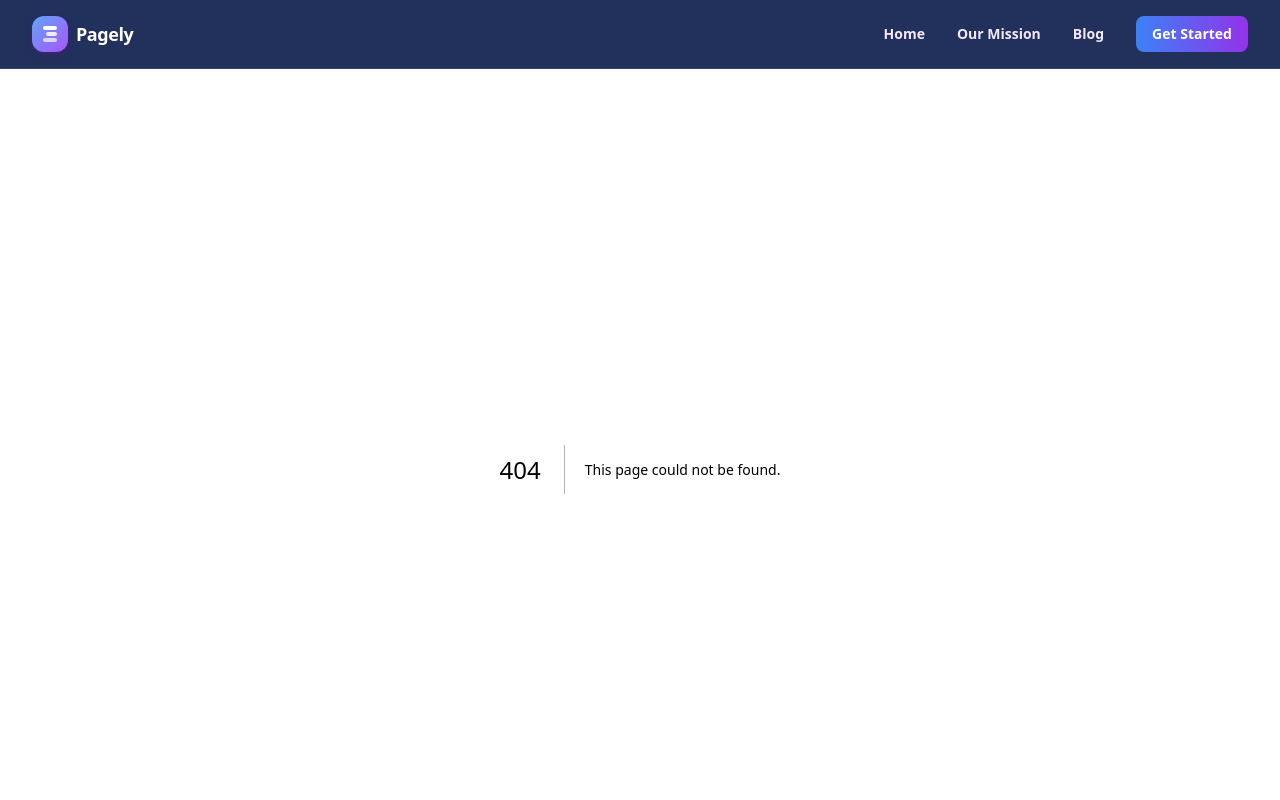
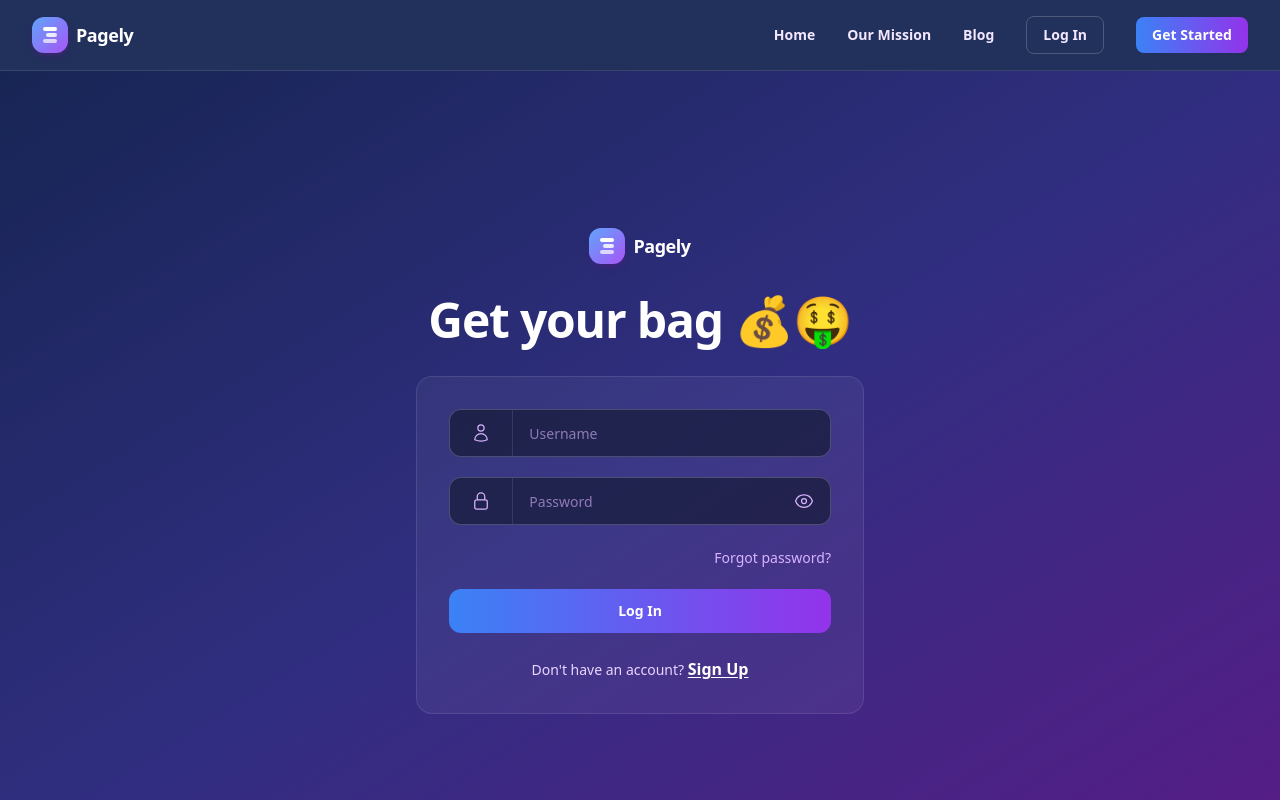
Before and after one commit to imevanc/pagely, a Next.js app: page /login in a window 1280 px wide. Before the commit this address had no page. Shown: the top 800 px of the page. Built offline with nearby package versions, Linux system fonts and the light colour scheme.

Commit message:
feat: add login page

```diff
--- /dev/null
+++ b/src/app/login/page.tsx
@@ -0,0 +1,147 @@
+"use client";
+
+import { useState } from "react";
+import { useRouter } from "next/navigation";
+import type { NextPage } from "next/types";
+import { useForm } from "react-hook-form";
+import { EyeIcon, EyeSlashIcon, LockClosedIcon, UserIcon } from "@heroicons/react/24/outline";
+import { PagelyLogo } from "@/components/PagelyLogo";
+
+type LoginFormValues = {
+  username: string;
+  password: string;
+};
+
+const LoginPage: NextPage = () => {
+  const router = useRouter();
+  const [showPassword, setShowPassword] = useState(false);
+
+  const {
+    register,
+    handleSubmit,
+    formState: { errors },
+  } = useForm<LoginFormValues>({ mode: "onSubmit" });
+
+  const onSubmit = (data: LoginFormValues) => {
+    console.log("Login submitted", data);
+    router.push("/");
+  };
+
+  return (
+    <div className="min-h-screen bg-gradient-to-br from-blue-950 via-indigo-900 to-purple-900 text-white flex flex-col items-center justify-center px-6 py-16">
+      {/* Logo */}
+      <a href="/" aria-label="Pagely home" className="mb-8">
+        <PagelyLogo />
+      </a>
+
+      {/* Heading */}
+      <div className="mb-8 text-center">
+        <h1 className="text-4xl font-extrabold tracking-tight sm:text-5xl">
+          Get your bag 💰🤑
+        </h1>
+      </div>
+
+      {/* Card */}
+      <div className="w-full max-w-md rounded-2xl border border-white/10 bg-white/5 p-8">
+        <form onSubmit={handleSubmit(onSubmit)} className="space-y-5" noValidate>
+          {/* Username */}
+          <div>
+            <div
+              className={`flex h-12 overflow-hidden rounded-xl border bg-slate-900/60 transition focus-within:border-purple-400 ${
+                errors.username ? "border-red-500" : "border-white/20"
+              }`}
+            >
+              {/* Icon slab — 1/6 width */}
+              <div className="flex w-1/6 shrink-0 items-center justify-center border-r border-white/10">
+                <UserIcon className="h-5 w-5 text-purple-300" />
+              </div>
+              <input
+                type="text"
+                placeholder="Username"
+                autoComplete="username"
+                {...register("username", {
+                  required: "Username is required",
+                  minLength: { value: 2, message: "Username must be at least 2 characters" },
+                })}
+                className="h-full flex-1 bg-transparent px-4 text-sm text-white placeholder:text-purple-300/60 focus:outline-none"
+              />
+            </div>
+            {errors.username && (
+              <p className="mt-1.5 text-xs text-red-400">{errors.username.message}</p>
+            )}
+          </div>
+
+          {/* Password */}
+          <div>
+            <div
+              className={`flex h-12 overflow-hidden rounded-xl border bg-slate-900/60 transition focus-within:border-purple-400 ${
+                errors.password ? "border-red-500" : "border-white/20"
+              }`}
+            >
+              {/* Icon slab — 1/6 width */}
+              <div className="flex w-1/6 shrink-0 items-center justify-center border-r border-white/10">
+                <LockClosedIcon className="h-5 w-5 text-purple-300" />
+              </div>
+              <input
+                type={showPassword ? "text" : "password"}
+                placeholder="Password"
+                autoComplete="current-password"
+                {...register("password", {
+                  required: "Password is required",
+                  minLength: { value: 8, message: "Password must be at least 8 characters" },
+                })}
+                className="h-full flex-1 bg-transparent px-4 text-sm text-white placeholder:text-purple-300/60 focus:outline-none"
+              />
+              <button
+                type="button"
+                onClick={() => setShowPassword((v) => !v)}
+                className="flex shrink-0 items-center justify-center px-4 text-purple-300 transition hover:text-white"
+                aria-label={showPassword ? "Hide password" : "Show password"}
+              >
+                {showPassword ? (
+                  <EyeSlashIcon className="h-5 w-5" />
+                ) : (
+                  <EyeIcon className="h-5 w-5" />
+                )}
+              </button>
+            </div>
+            {errors.password && (
+              <p className="mt-1.5 text-xs text-red-400">{errors.password.message}</p>
+            )}
+          </div>
+
+          {/* Forgot password */}
+          <div className="text-right">
+            <a
+              href="#"
+              className="text-sm text-purple-300 transition hover:text-white"
+            >
+              Forgot password?
+            </a>
+          </div>
+
+          {/* Submit */}
+          <button
+            type="submit"
+            className="flex w-full items-center justify-center gap-2 rounded-xl bg-gradient-to-r from-blue-500 to-purple-600 px-5 py-3 text-sm font-semibold text-white transition hover:from-blue-400 hover:to-purple-500"
+          >
+            Log In
+          </button>
+        </form>
+
+        {/* Sign up */}
+        <p className="mt-6 text-center text-sm text-purple-200">
+          Don&apos;t have an account?{" "}
+          <a
+            href="/register"
+            className="text-base font-semibold text-white underline underline-offset-2 transition hover:text-purple-200"
+          >
+            Sign Up
+          </a>
+        </p>
+      </div>
+    </div>
+  );
+};
+
+export default LoginPage;
--- a/src/app/register/page.tsx
+++ b/src/app/register/page.tsx
@@ -337,7 +337,10 @@ const RegisterPage: NextPage = () => {
           Your data is protected under GDPR.
         </p>
         <p className="mt-2 text-center text-base font-semibold text-white">
-          Have an account? Login
+          Have an account?{" "}
+          <a href="/login" className="underline underline-offset-2 transition hover:text-purple-200">
+            Login
+          </a>
         </p>
       </main>
     </div>
--- a/src/components/SiteHeader.tsx
+++ b/src/components/SiteHeader.tsx
@@ -34,6 +34,12 @@ export const SiteHeader = () => {
               {link.label}
             </a>
           ))}
+          <a
+            href="/login"
+            className="rounded-lg border border-white/20 px-4 py-2 text-sm font-semibold text-purple-100 transition hover:border-white/40 hover:text-white"
+          >
+            Log In
+          </a>
           <a
             href="/register"
             className="rounded-lg bg-gradient-to-r from-blue-500 to-purple-600 px-4 py-2 text-sm font-semibold text-white transition hover:from-blue-400 hover:to-purple-500"
@@ -79,6 +85,13 @@ export const SiteHeader = () => {
               </a>
             ))}
             <a
+              href="/login"
+              onClick={() => setOpen(false)}
+              className="mt-2 block rounded-lg border border-white/20 px-3 py-2 text-center text-base font-semibold text-purple-100 hover:bg-white/10"
+            >
+              Log In
+            </a>
+            <a
               href="/register"
               onClick={() => setOpen(false)}
               className="mt-2 block rounded-lg bg-gradient-to-r from-blue-500 to-purple-600 px-3 py-2 text-center text-base font-semibold text-white"
```
